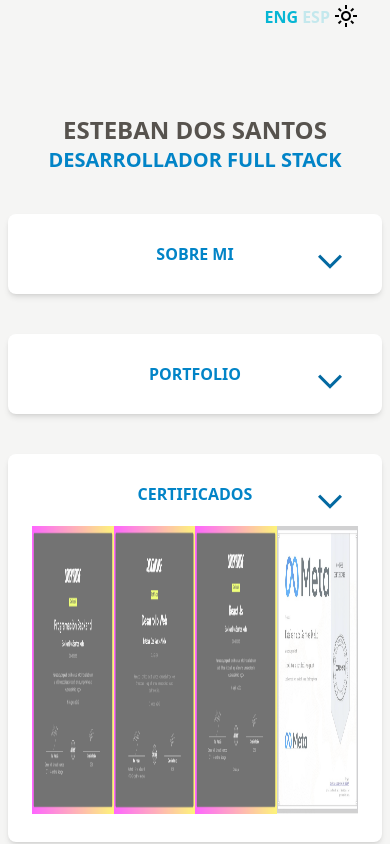
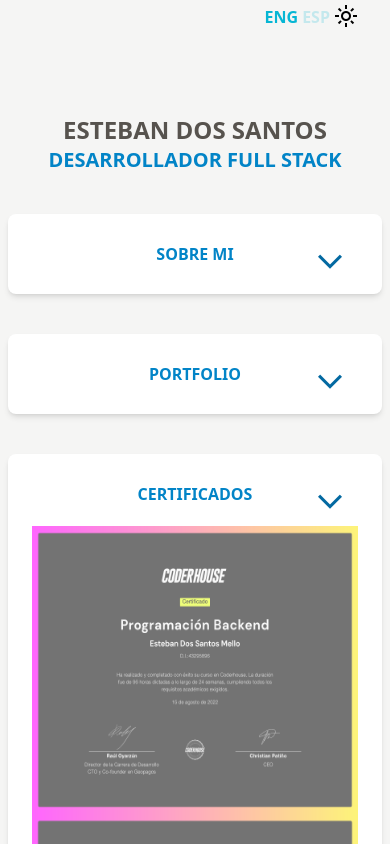
Before and after one commit to Ebanx3/new_portfolio, a React (Vite) app: page / in a window 390 px wide. Both pictures are taken after a click on the element "CERTIFICADOS". Shown: the top 844 px of the page. Built offline with nearby package versions, Linux system fonts and the light colour scheme.

Commit message:
last correction to responsive, certificates

```diff
--- a/src/components/Cursos.jsx
+++ b/src/components/Cursos.jsx
@@ -1,7 +1,7 @@
 const Cursos = () => {
   return (
     // <div className="flex justify-around flex-col lg:flex-row items-center mb-5">
-    <div className="grid grid-cols-4 mx-4 justify-items-center mb-5">
+    <div className="flex flex-wrap  mx-4 justify-around mb-5">
       <a
         href="https://www1.coderhouse.com.uy/certificados/632474a91a7013000e9f7b89?ss=7b5aa2f3-756b-4672-bf02-9b5b6c915355&fc=uy"
         target="_blank"
```
